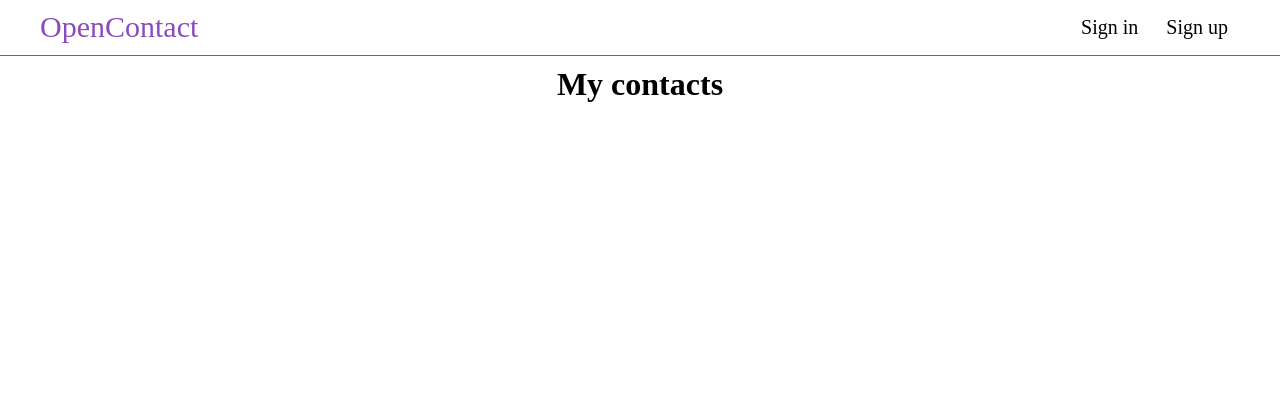
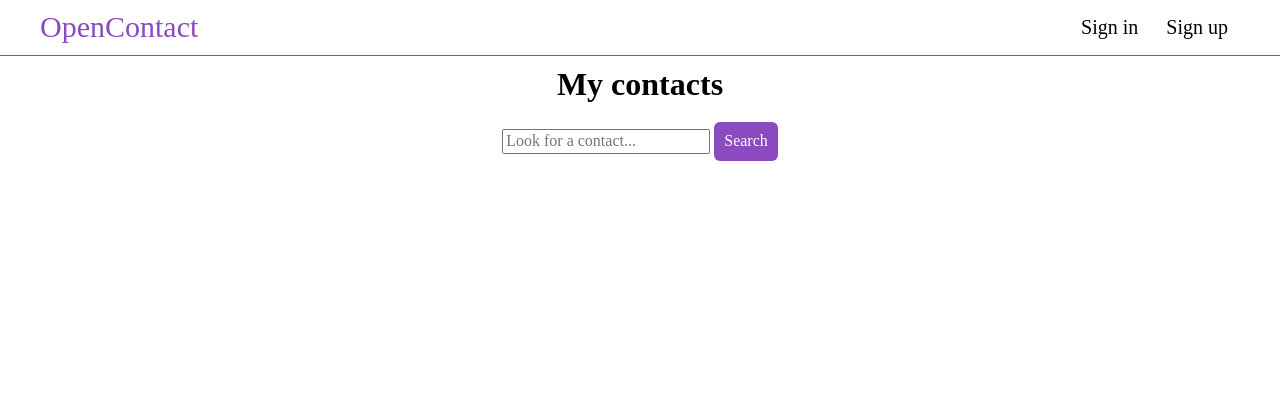
Before and after one commit to Danteps-4/Django-contact-app, a Django app: template contact/templates/contact/view.html in a window 1280 px wide. Shown: the top 420 px of the page. Run offline with Django 3.2, Linux system fonts and the light colour scheme; the template is opened without the code that fills it, so the values that code supplies are empty.

Commit message:
search bar

```diff
--- a/contact/templates/contact/view.html
+++ b/contact/templates/contact/view.html
@@ -1,5 +1,12 @@
 {% extends 'core/base.html' %} {% block title %}My contacts{% endblock %}{% block content %}
 <h1>My contacts</h1>
+
+<div class="search-bar">
+    <form action="" method="get" class="search-form">
+        <input name="query" type="text" value="{{ query }}" placeholder="Look for a contact...">
+        <button class="btn">Search</button>
+    </form>
+</div>
 
 <div class="contacts-container container">
     {% for contact in contacts %}
--- a/core/static/css/styles.css
+++ b/core/static/css/styles.css
@@ -127,6 +127,10 @@ h1 {
 
 /* MY CONTACTS PAGE */
 
+.search-bar {
+    text-align: center;
+}
+
 .contacts-container {
     display: flex;
     flex-direction: column;
```
Also changed, not shown: contact/views.py (+7 -1 lines), README.md, db.sqlite3, 1 other file.
